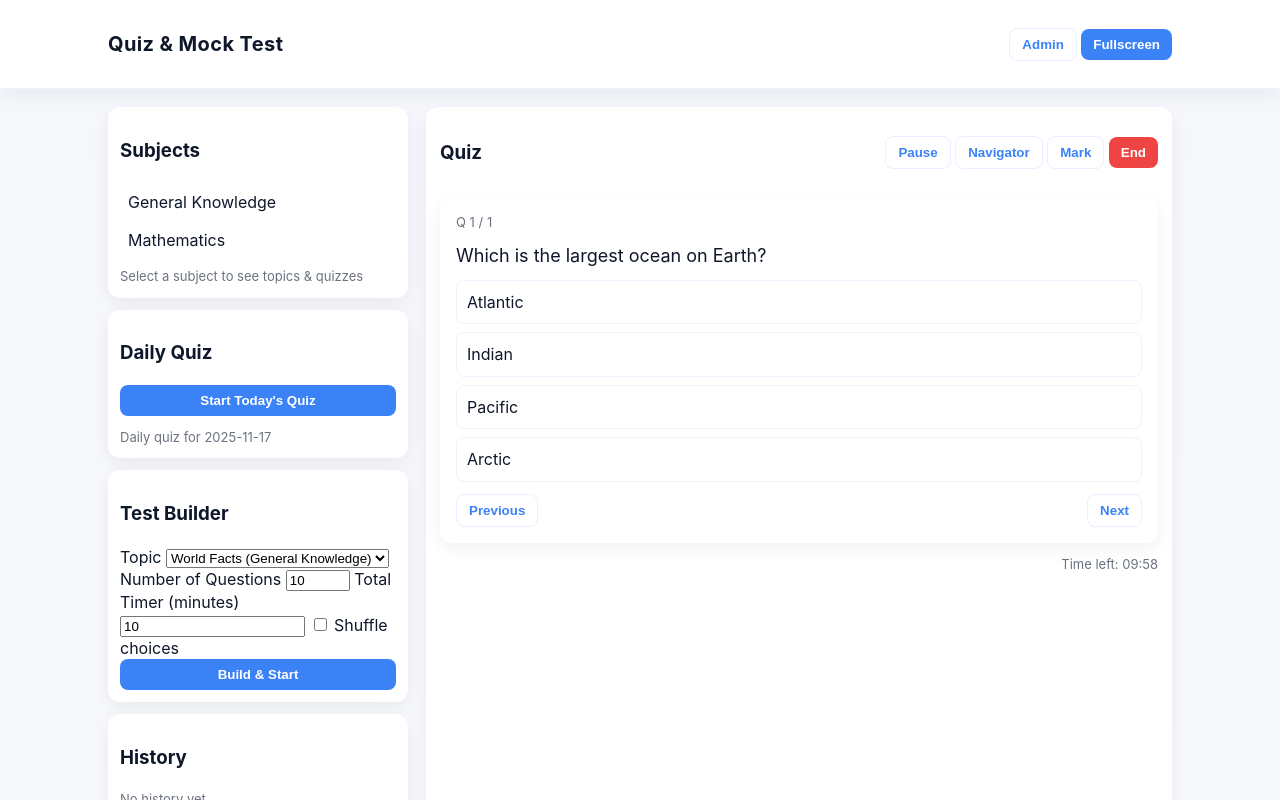
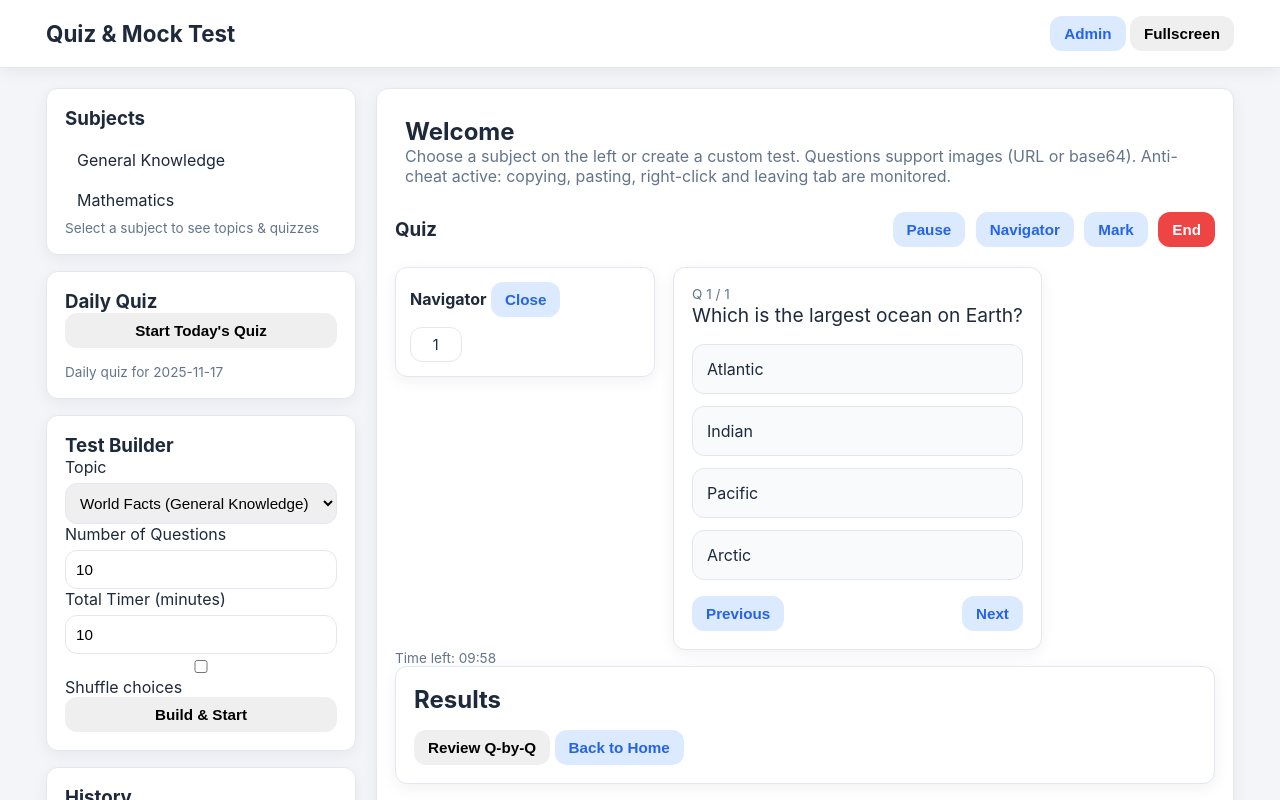
Before and after one commit to kunalmalviya066/Main-Quiz-App, a plain HTML site: page index.html in a window 1280 px wide. Both pictures are taken after a click on the button "Build & Start". Shown: the top 800 px of the page. Drawn offline with Linux system fonts and the light colour scheme.

Commit message:
Update style.css

```diff
--- a/style.css
+++ b/style.css
@@ -1,89 +1,385 @@
-:root{
-  --bg: #f7f8fb;
-  --card: #ffffff;
-  --muted: #6b7280;
-  --accent: #3b82f6;
-  --danger: #ef4444;
-  --shadow: 0 6px 18px rgba(16,24,40,0.06);
-  --glass: rgba(255,255,255,0.6);
-  font-family: Inter, system-ui, -apple-system, "Segoe UI", Roboto, "Helvetica Neue", Arial;
-  color-scheme: light;
+/* ----------------------------------------------------
+   BASE & RESET
+---------------------------------------------------- */
+* {
+  margin: 0;
+  padding: 0;
+  box-sizing: border-box;
 }
 
-*{box-sizing:border-box}
-html,body{height:100%}
-body{
-  margin:0;
-  background:linear-gradient(180deg,#f5f7fc 0%,var(--bg) 100%);
-  color:#0f172a;
-  -webkit-font-smoothing:antialiased;
-  -moz-osx-font-smoothing:grayscale;
-  line-height:1.4;
+html {
+  font-family: Inter, system-ui, -apple-system, "Segoe UI", Roboto, Arial, sans-serif;
+  scroll-behavior: smooth;
 }
 
-.container{max-width:1100px;margin:0 auto;padding:18px}
+body {
+  background: #f3f5f9;
+  color: #1e293b;
+  min-height: 100vh;
+  -webkit-font-smoothing: antialiased;
+}
 
-.topbar{
-  background:var(--card);
-  border-bottom:1px solid #eef2ff;
-  position:sticky;top:0;z-index:60;
-  box-shadow:var(--shadow);
+/* ----------------------------------------------------
+   VARIABLES
+---------------------------------------------------- */
+:root {
+  --bg: #f3f5f9;
+  --card: #ffffff;
+  --text-light: #64748b;
+  --text-dark: #1e293b;
+  --border: #e2e8f0;
+  --accent: #2563eb;
+  --accent-light: #dbeafe;
+  --danger: #ef4444;
+  --success: #10b981;
+
+  --radius: 12px;
+  --shadow: 0 4px 16px rgba(0,0,0,0.06);
 }
-.topbar .container{display:flex;align-items:center;justify-content:space-between}
-.brand{margin:12px 0;font-size:20px;letter-spacing:0.4px}
 
-.btn{
-  background:var(--accent);color:white;border:0;padding:8px 12px;border-radius:8px;cursor:pointer;font-weight:600;
+/* ----------------------------------------------------
+   LAYOUT HELPERS
+---------------------------------------------------- */
+.container {
+  max-width: 1220px;
+  margin: auto;
+  padding: 16px;
 }
-.btn.subtle{background:transparent;color:var(--accent);border:1px solid rgba(59,130,246,0.12);font-weight:600}
-.btn.block{display:block;width:100%}
-.btn.danger{background:var(--danger)}
 
-.main-grid{display:grid;grid-template-columns:300px 1fr;gap:18px;padding-top:18px}
-.panel{min-height:400px}
-.sidebar .card{padding:12px}
-.card{background:var(--card);padding:14px;border-radius:12px;box-shadow:var(--shadow);}
+.mt { margin-top: 16px; }
+.small { font-size: 0.85rem; }
+.muted { color: var(--text-light); }
 
-.list{list-style:none;padding:0;margin:8px 0}
-.list li{padding:8px;border-radius:8px;cursor:pointer}
-.list li:hover{background:#f1f7ff}
+/* ----------------------------------------------------
+   HEADER
+---------------------------------------------------- */
+.topbar {
+  background: var(--card);
+  border-bottom: 1px solid var(--border);
+  box-shadow: var(--shadow);
+  position: sticky;
+  top: 0;
+  z-index: 100;
+}
 
-.mt{margin-top:12px}
-.small{font-size:13px}
-.muted{color:var(--muted)}
+.topbar .container {
+  display: flex;
+  justify-content: space-between;
+  align-items: center;
+}
 
-.grid-cards{display:grid;grid-template-columns:repeat(auto-fill,minmax(220px,1fr));gap:12px}
-.topic-card{padding:12px;border-radius:10px;background:linear-gradient(180deg,#fff,#fbfdff);cursor:pointer}
-.topic-card h4{margin:0 0 8px 0}
-.topic-card p{margin:0;color:var(--muted);font-size:13px}
+.brand {
+  font-size: 1.4rem;
+  font-weight: 700;
+}
 
-.landing{padding:8px}
-.hidden{display:none}
+/* ----------------------------------------------------
+   BUTTONS
+---------------------------------------------------- */
+.btn {
+  padding: 9px 14px;
+  border-radius: var(--radius);
+  border: none;
+  cursor: pointer;
+  font-weight: 600;
+  font-size: 0.95rem;
+  transition: 0.2s ease;
+  user-select: none;
+  white-space: nowrap;
+}
 
-.quiz-top{display:flex;justify-content:space-between;align-items:center}
-.quiz-body{display:flex;gap:12px;margin-top:12px}
-.question{flex:1;padding:16px}
-.navigator{width:260px}
-.nav-grid{display:grid;grid-template-columns:repeat(auto-fill,minmax(44px,1fr));gap:8px;padding:8px}
-.nav-item{padding:8px;border-radius:6px;text-align:center;cursor:pointer;border:1px dashed rgba(16,24,40,0.04)}
-.nav-item.answered{background:#e6fffb;border-style:solid}
-.nav-item.marked{outline:2px solid rgba(250,204,21,0.3)}
+.btn:hover { opacity: 0.92; }
 
-.q-text{font-size:18px;margin:12px 0}
-.q-image img{max-width:100%;max-height:320px;border-radius:8px;display:block;margin:8px 0}
+.btn.subtle {
+  background: var(--accent-light);
+  color: var(--accent);
+}
 
-.choices{display:flex;flex-direction:column;gap:8px}
-.choice{padding:10px;border-radius:8px;border:1px solid #eef2ff;cursor:pointer}
-.choice.selected{background:#ecfeff;border-color:#34d399}
-.choice.correct{background:#dcfce7;border-color:#10b981}
-.choice.wrong{background:#fee2e2;border-color:#ef4444}
+.btn.danger {
+  background: var(--danger);
+  color: #fff;
+}
 
-.q-actions{display:flex;justify-content:space-between;margin-top:12px}
-.quiz-footer{display:flex;justify-content:flex-end;padding:12px 0;color:var(--muted)}
+.btn.block { width: 100%; }
 
-.footer{padding:10px 0;text-align:center;color:var(--muted)}
+/* ----------------------------------------------------
+   GRID & PANELS
+---------------------------------------------------- */
+.main-grid {
+  display: grid;
+  grid-template-columns: 310px 1fr;
+  gap: 20px;
+  padding-top: 20px;
+}
 
-@media (max-width:900px){
-  .main-grid{grid-template-columns:1fr}
-  .navigator{display:none}
+.sidebar { position: sticky; top: 80px; }
+
+.panel { min-height: 300px; }
+
+/* ----------------------------------------------------
+   CARDS
+---------------------------------------------------- */
+.card {
+  background: var(--card);
+  padding: 18px;
+  border-radius: var(--radius);
+  box-shadow: var(--shadow);
+  border: 1px solid var(--border);
 }
+
+/* ----------------------------------------------------
+   LIST
+---------------------------------------------------- */
+.list {
+  list-style: none;
+  margin-top: 10px;
+}
+
+.list li {
+  padding: 10px 12px;
+  border-radius: var(--radius);
+  cursor: pointer;
+  transition: 0.2s ease;
+}
+
+.list li:hover {
+  background: var(--accent-light);
+}
+
+/* ----------------------------------------------------
+   LANDING PAGE
+---------------------------------------------------- */
+.landing {
+  padding: 10px;
+}
+
+.grid-cards {
+  display: grid;
+  grid-template-columns: repeat(auto-fill, minmax(220px, 1fr));
+  gap: 16px;
+}
+
+.topic-card {
+  background: var(--card);
+  padding: 16px;
+  border-radius: var(--radius);
+  box-shadow: var(--shadow);
+  border: 1px solid var(--border);
+  transition: 0.2s ease;
+  cursor: pointer;
+}
+
+.topic-card:hover {
+  transform: translateY(-3px);
+}
+
+.topic-card h4 {
+  margin-bottom: 6px;
+  font-weight: 600;
+}
+
+/* ----------------------------------------------------
+   QUIZ SCREEN
+---------------------------------------------------- */
+#quiz-screen {
+  animation: fadeIn 0.3s ease;
+}
+
+.quiz-top {
+  display: flex;
+  justify-content: space-between;
+  align-items: center;
+}
+
+.quiz-controls button { margin-left: 6px; }
+
+/* QUIZ BODY */
+.quiz-body {
+  display: flex;
+  gap: 18px;
+  margin-top: 20px;
+}
+
+/* QUESTION AREA */
+.question .q-text {
+  font-size: 1.2rem;
+  line-height: 1.45;
+  margin-bottom: 14px;
+}
+
+.q-image img {
+  width: 100%;
+  max-height: 340px;
+  object-fit: contain;
+  border-radius: var(--radius);
+  margin: 10px 0 14px;
+}
+
+/* CHOICES */
+.choices {
+  display: grid;
+  gap: 12px;
+}
+
+.choice {
+  background: #f8fafc;
+  padding: 14px;
+  border-radius: var(--radius);
+  border: 1px solid var(--border);
+  cursor: pointer;
+  transition: 0.2s ease;
+}
+
+.choice:hover { background: var(--accent-light); }
+
+.choice.selected {
+  border-color: var(--accent);
+  background: var(--accent-light);
+}
+
+.choice.correct {
+  border-color: var(--success);
+  background: #ecfdf5;
+}
+
+.choice.wrong {
+  border-color: var(--danger);
+  background: #fef2f2;
+}
+
+/* NEXT/PREV */
+.q-actions {
+  margin-top: 16px;
+  display: flex;
+  justify-content: space-between;
+}
+
+/* ----------------------------------------------------
+   NAVIGATOR PANEL
+---------------------------------------------------- */
+.navigator {
+  width: 260px;
+  background: var(--card);
+  border-radius: var(--radius);
+  border: 1px solid var(--border);
+  box-shadow: var(--shadow);
+  padding: 14px;
+  height: fit-content;
+  animation: fadeIn 0.25s ease;
+}
+
+.nav-grid {
+  display: grid;
+  grid-template-columns: repeat(auto-fill, minmax(42px, 1fr));
+  gap: 8px;
+  margin-top: 10px;
+}
+
+.nav-item {
+  text-align: center;
+  padding: 8px 0;
+  border-radius: var(--radius);
+  border: 1px solid var(--border);
+  cursor: pointer;
+  font-size: 0.9rem;
+  transition: 0.2s ease;
+  user-select: none;
+}
+
+.nav-item:hover {
+  background: var(--accent-light);
+  border-color: var(--accent);
+}
+
+.nav-item.answered {
+  background: #ecfdf5;
+  border-color: var(--success);
+}
+
+.nav-item.marked {
+  border-color: #facc15;
+  background: #fefce8;
+}
+
+/* ----------------------------------------------------
+   RESULTS
+---------------------------------------------------- */
+#result-screen {
+  animation: fadeIn 0.3s ease;
+}
+
+#result-summary strong {
+  font-size: 1.2rem;
+}
+
+#result-details .card {
+  box-shadow: none;
+  border: 1px solid var(--border);
+}
+
+/* ----------------------------------------------------
+   FOOTER
+---------------------------------------------------- */
+.footer {
+  margin-top: 40px;
+  padding: 12px 0;
+  text-align: center;
+  color: var(--text-light);
+}
+
+/* ----------------------------------------------------
+   ADMIN PANEL
+---------------------------------------------------- */
+#admin-area .card {
+  margin-bottom: 20px;
+}
+
+#dashboard-grid > .card:not(:first-child) {
+  margin-top: 20px;
+}
+
+textarea, input, select {
+  width: 100%;
+  padding: 10px;
+  margin-top: 6px;
+  border-radius: var(--radius);
+  border: 1px solid var(--border);
+  font-size: 0.95rem;
+}
+
+/* ----------------------------------------------------
+   TOASTS (for anti-cheat messages)
+---------------------------------------------------- */
+.toast {
+  position: fixed;
+  bottom: 20px;
+  right: 20px;
+  background: #111827;
+  color: #fff;
+  padding: 12px 18px;
+  border-radius: var(--radius);
+  opacity: 0.95;
+  z-index: 99999;
+  font-size: 0.9rem;
+  box-shadow: var(--shadow);
+}
+
+/* ----------------------------------------------------
+   RESPONSIVE
+---------------------------------------------------- */
+@media (max-width: 1000px) {
+  .main-grid {
+    grid-template-columns: 1fr;
+  }
+  .sidebar { position: relative; top: 0; }
+  .quiz-body { flex-direction: column; }
+  .navigator { width: 100%; }
+}
+
+/* ----------------------------------------------------
+   ANIMATIONS
+---------------------------------------------------- */
+@keyframes fadeIn {
+  from { opacity: 0; transform: translateY(4px); }
+  to { opacity: 1; transform: translateY(0); }
+}
```
